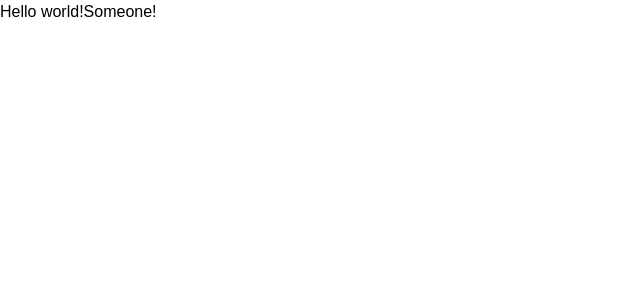
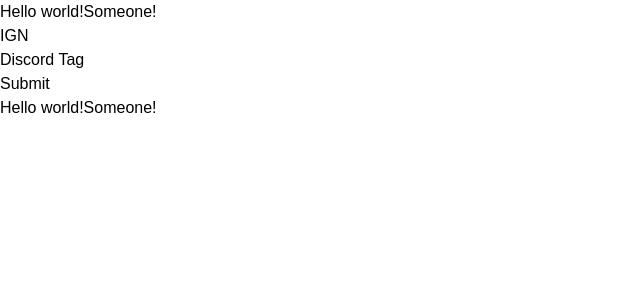
Before and after one commit to matchmake-ink/matchmake.ink, a Next.js app: page / in a window 1280 px wide. Shown: the top 300 px of the page, without its empty margins (0-640 px from the left). Built offline with nearby package versions, Linux system fonts and the light colour scheme; no server answers; the database is empty.

Commit message:
add profile view

```diff
--- a/app/page.tsx
+++ b/app/page.tsx
@@ -1,5 +1,7 @@
 "use client";
 import { useUser } from "@/lib/auth";
+import ProfileEditor from "@/components/profile-editor";
+import ProfileView from "@/components/profile-view";
 
 export default function Home() {
   const { user, userLoading, userError } = useUser();
@@ -12,6 +14,8 @@ export default function Home() {
           ? "Someone!"
           : user.email}{" "}
       </p>
+      <ProfileEditor />
+      <ProfileView />
     </div>
   );
 }
--- /dev/null
+++ b/components/profile-view.tsx
@@ -0,0 +1,34 @@
+import { useProfile } from "@/lib/profile";
+import { useUser } from "@/lib/auth";
+
+export default function ProfileView() {
+  const { user, userLoading, userError } = useUser();
+  const { profile, profileLoading, profileError } = useProfile();
+
+  return (
+    <div>
+      <p>
+        Hello world!
+        {userLoading || userError || user === null || user === undefined
+          ? "Someone!"
+          : user.email}{" "}
+      </p>
+      <p>
+        {profileLoading ||
+        profileError ||
+        profile === null ||
+        profile === undefined
+          ? "Someone!"
+          : profile.ign}{" "}
+      </p>
+      <p>
+        {profileLoading ||
+        profileError ||
+        profile === null ||
+        profile === undefined
+          ? "Someone!"
+          : profile.discordTag}{" "}
+      </p>
+    </div>
+  );
+}
```
